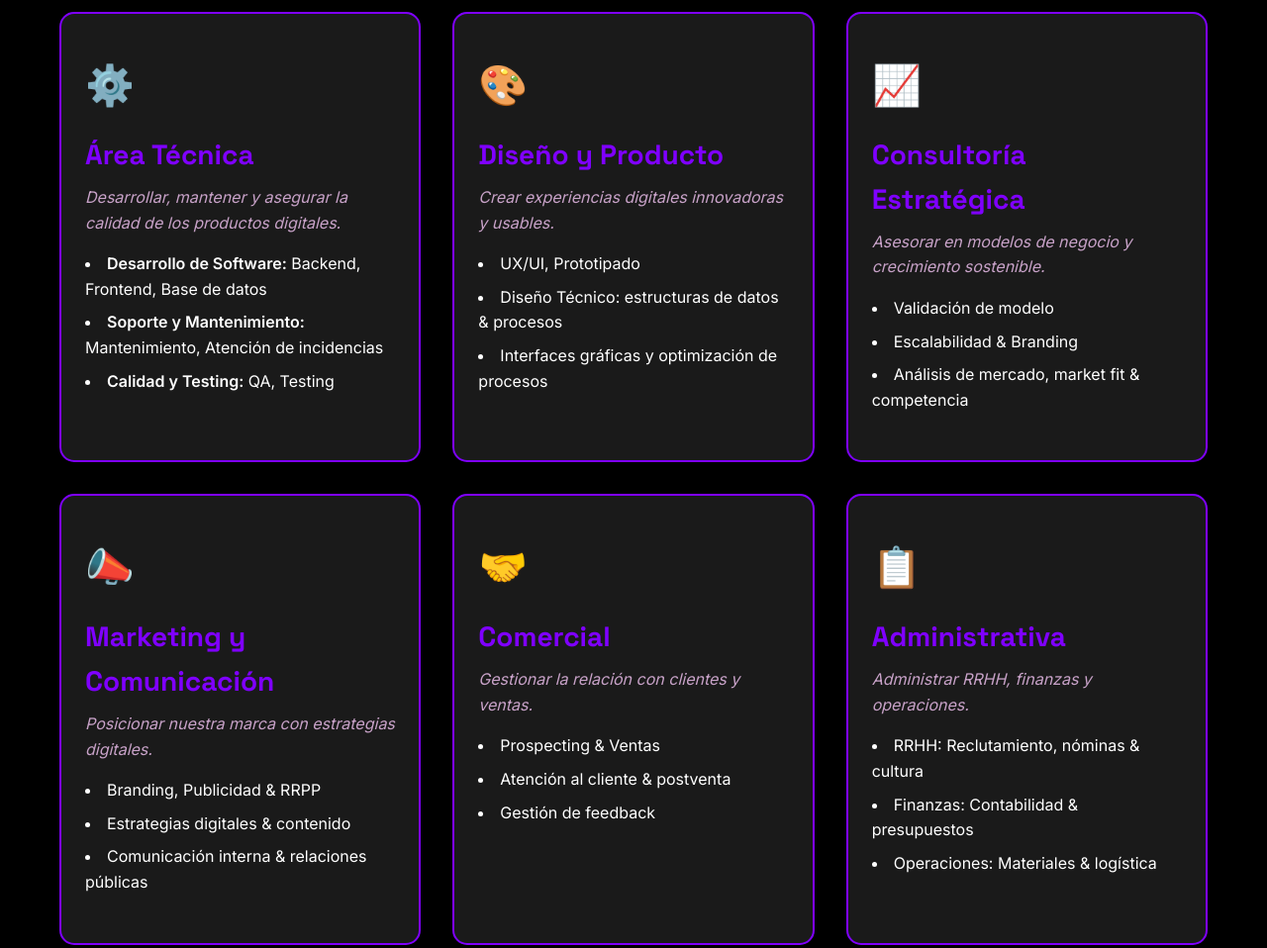
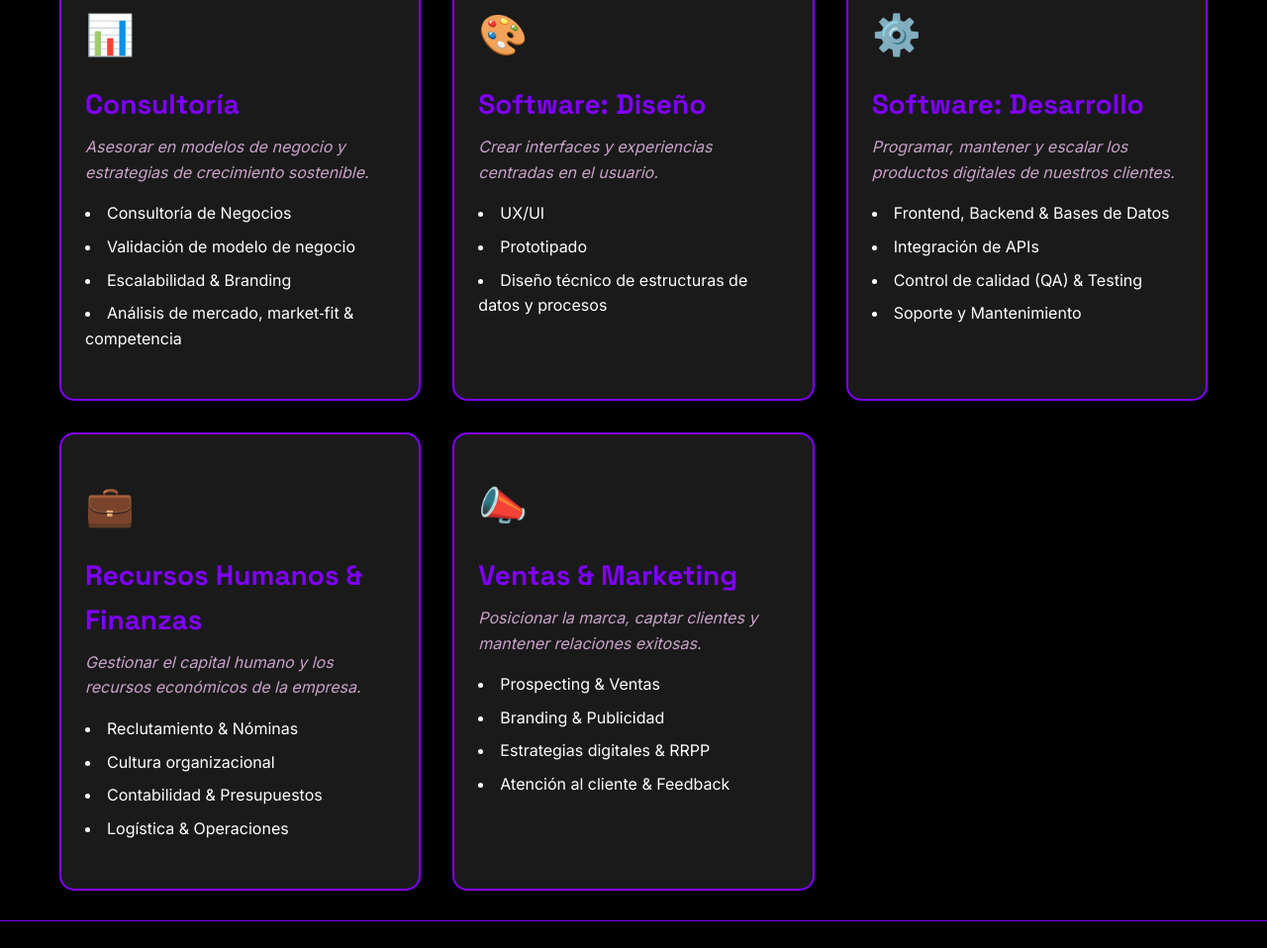
Before and after one commit to PaulaRojasFrias/organizaci-n-empresarial, a plain HTML site: page organizacion-formal.html in a window 1280 px wide. Shown: the part 1319-2277 px from the top of the page at 99% size. Drawn offline with Linux system fonts and the light colour scheme.

Commit message:
organigrama que coincide con lo demás

```diff
--- a/organizacion-formal.html
+++ b/organizacion-formal.html
@@ -69,77 +69,80 @@
           <h2 class="section-title">Estructura Orgánica</h2>
           <div class="organigrama-grid">
 
-            <!-- Área Técnica -->
+            <!-- 1. Consultoría -->
             <div class="org-card">
-              <div class="org-icon">⚙️</div>
-              <h3>Área Técnica</h3>
-              <p class="org-objective">Desarrollar, mantener y asegurar la calidad de los productos digitales.</p>
+              <div class="org-icon">📊</div>
+              <h3>Consultoría</h3>
+              <p class="org-objective">
+                Asesorar en modelos de negocio y estrategias de crecimiento sostenible.
+              </p>
               <ul>
-                <li><strong>Desarrollo de Software:</strong> Backend, Frontend, Base de datos</li>
-                <li><strong>Soporte y Mantenimiento:</strong> Mantenimiento, Atención de incidencias</li>
-                <li><strong>Calidad y Testing:</strong> QA, Testing</li>
+                <li>Consultoría de Negocios</li>
+                <li>Validación de modelo de negocio</li>
+                <li>Escalabilidad & Branding</li>
+                <li>Análisis de mercado, market‑fit & competencia</li>
               </ul>
             </div>
 
-            <!-- Área de Diseño y Producto -->
+            <!-- 2. Software → Diseño -->
             <div class="org-card">
               <div class="org-icon">🎨</div>
-              <h3>Diseño y Producto</h3>
-              <p class="org-objective">Crear experiencias digitales innovadoras y usables.</p>
+              <h3>Software: Diseño</h3>
+              <p class="org-objective">
+                Crear interfaces y experiencias centradas en el usuario.
+              </p>
               <ul>
-                <li>UX/UI, Prototipado</li>
-                <li>Diseño Técnico: estructuras de datos & procesos</li>
-                <li>Interfaces gráficas y optimización de procesos</li>
+                <li>UX/UI</li>
+                <li>Prototipado</li>
+                <li>Diseño técnico de estructuras de datos y procesos</li>
               </ul>
             </div>
 
-            <!-- Área de Consultoría -->
+            <!-- 3. Software → Desarrollo -->
             <div class="org-card">
-              <div class="org-icon">📈</div>
-              <h3>Consultoría Estratégica</h3>
-              <p class="org-objective">Asesorar en modelos de negocio y crecimiento sostenible.</p>
+              <div class="org-icon">⚙️</div>
+              <h3>Software: Desarrollo</h3>
+              <p class="org-objective">
+                Programar, mantener y escalar los productos digitales de nuestros clientes.
+              </p>
               <ul>
-                <li>Validación de modelo</li>
-                <li>Escalabilidad & Branding</li>
-                <li>Análisis de mercado, market fit & competencia</li>
+                <li>Frontend, Backend & Bases de Datos</li>
+                <li>Integración de APIs</li>
+                <li>Control de calidad (QA) & Testing</li>
+                <li>Soporte y Mantenimiento</li>
               </ul>
             </div>
 
-            <!-- Área de Marketing -->
+            <!-- 4. Recursos Humanos y Finanzas -->
             <div class="org-card">
-              <div class="org-icon">📣</div>
-              <h3>Marketing y Comunicación</h3>
-              <p class="org-objective">Posicionar nuestra marca con estrategias digitales.</p>
+              <div class="org-icon">💼</div>
+              <h3>Recursos Humanos & Finanzas</h3>
+              <p class="org-objective">
+                Gestionar el capital humano y los recursos económicos de la empresa.
+              </p>
               <ul>
-                <li>Branding, Publicidad & RRPP</li>
-                <li>Estrategias digitales & contenido</li>
-                <li>Comunicación interna & relaciones públicas</li>
+                <li>Reclutamiento & Nóminas</li>
+                <li>Cultura organizacional</li>
+                <li>Contabilidad & Presupuestos</li>
+                <li>Logística & Operaciones</li>
               </ul>
             </div>
 
-            <!-- Área Comercial -->
+            <!-- 5. Ventas y Marketing -->
             <div class="org-card">
-              <div class="org-icon">🤝</div>
-              <h3>Comercial</h3>
-              <p class="org-objective">Gestionar la relación con clientes y ventas.</p>
+              <div class="org-icon">📣</div>
+              <h3>Ventas & Marketing</h3>
+              <p class="org-objective">
+                Posicionar la marca, captar clientes y mantener relaciones exitosas.
+              </p>
               <ul>
-                <li>Prospecting & Ventas</li>
-                <li>Atención al cliente & postventa</li>
-                <li>Gestión de feedback</li>
+                <li>Prospecting & Ventas</li>
+                <li>Branding & Publicidad</li>
+                <li>Estrategias digitales & RRPP</li>
+                <li>Atención al cliente & Feedback</li>
               </ul>
             </div>
 
-            <!-- Área Administrativa -->
-            <div class="org-card">
-              <div class="org-icon">📋</div>
-              <h3>Administrativa</h3>
-              <p class="org-objective">Administrar RRHH, finanzas y operaciones.</p>
-              <ul>
-                <li>RRHH: Reclutamiento, nóminas & cultura</li>
-                <li>Finanzas: Contabilidad & presupuestos</li>
-                <li>Operaciones: Materiales & logística</li>
-              </ul>
-            </div>
       </section>
 
       <!-- Área Técnica, Diseño y Producto, Consultoría, Marketing, Comercial, Administrativa -->
```
Also changed, not shown: organigrama.png.
